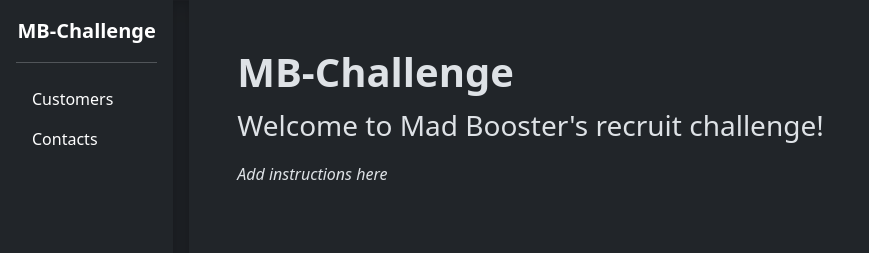
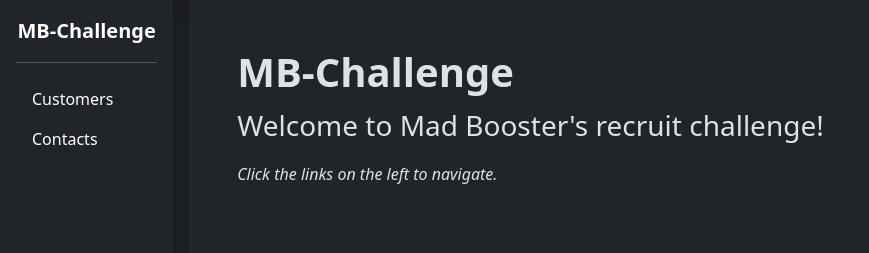
Before and after one commit to Kimsi1/mb-haaste, a React (Vite) app in the folder frontend/: page / in a window 1280 px wide. Shown: the top 253 px of the page, without its empty margins (0-869 px from the left). Built offline with nearby package versions, Linux system fonts and the light colour scheme.

Commit message:
Cleaned up code

```diff
--- a/frontend/src/App.jsx
+++ b/frontend/src/App.jsx
@@ -71,7 +71,7 @@ const Root = () => {
           <div className='m-5'>
             <h1 className='fw-bold'>MB-Challenge</h1>
             <p className="fs-3">Welcome to Mad Booster&apos;s recruit challenge!</p>
-            <p><i>Add instructions here</i></p>
+            <p><i>Click the links on the left to navigate.</i></p>
           </div>
         )}
         />
```
Also changed, not shown: 1 other file (tests, documents, lock files or other folders).
